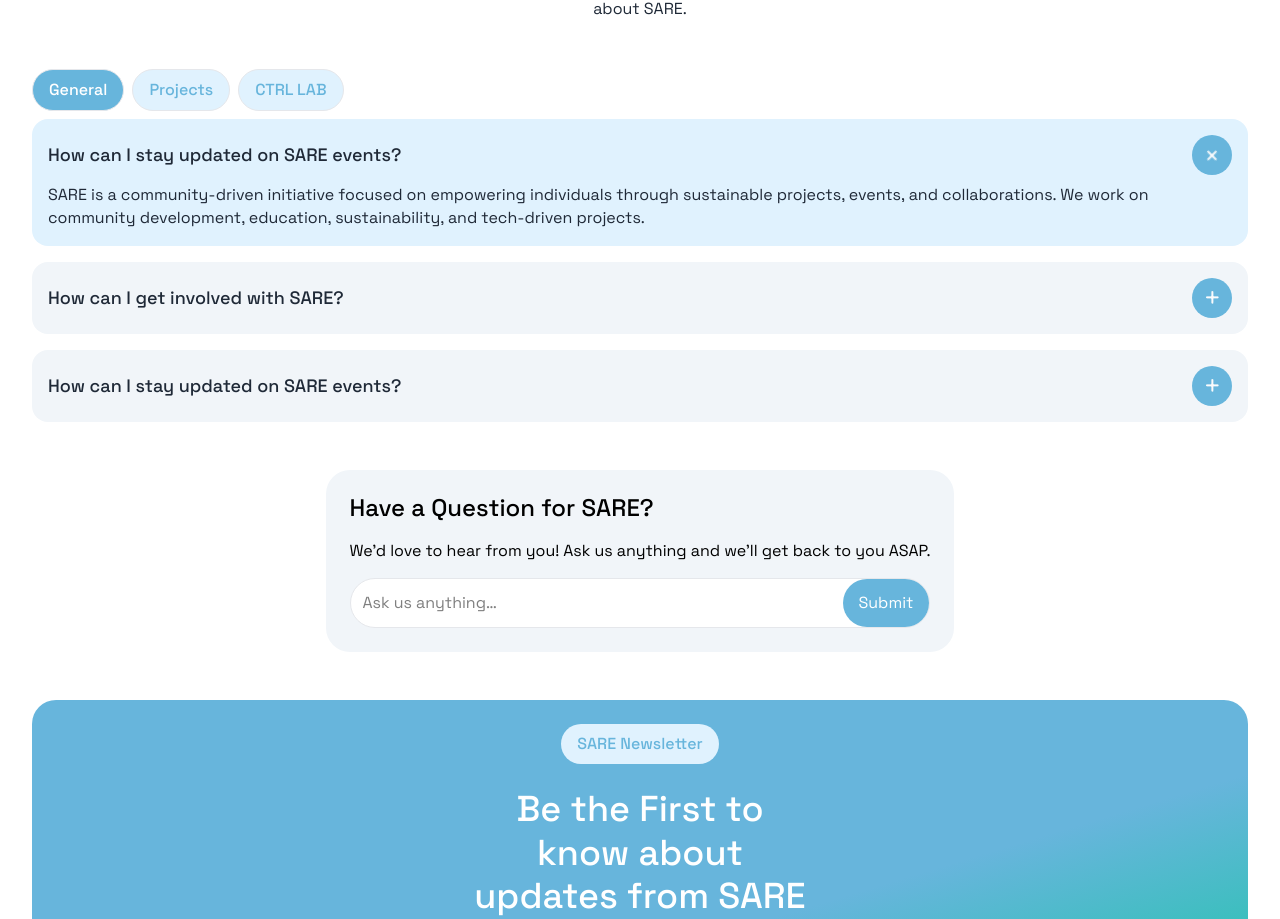
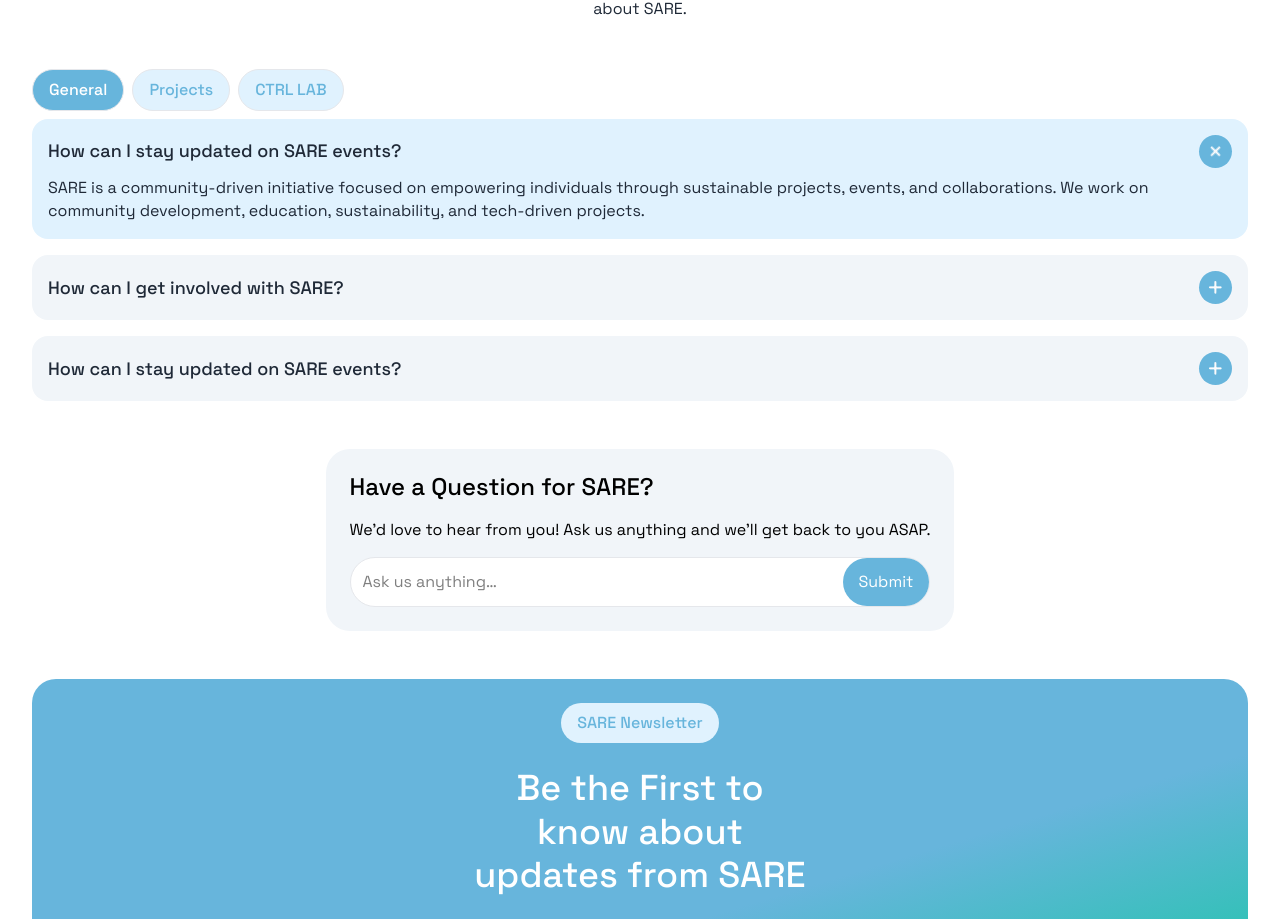
Before and after one commit to SARE-LABS/SARE-Website, a Next.js app: page /application in a window 1280 px wide. Shown: the part 3700-4619 px from the top of the page. Built offline with nearby package versions, Linux system fonts and the light colour scheme.

Commit message:
fixed faq button

```diff
--- a/src/app/components/FAQs.tsx
+++ b/src/app/components/FAQs.tsx
@@ -83,7 +83,7 @@ function FAQs() {
                 }  text-text-primary w-full rounded-[16px] gap-[8px] p-[16px] flex items-start flex-col justify-between`}
               >
                 <div
-                  className="w-full flex items-center justify-between cursor-pointer "
+                  className="w-full flex items-center justify-between cursor-pointer gap-[10px]"
                   onClick={() => toggleFAQ(faq.id)}
                 >
                   <h3 className="font-medium text-[18px] leading-[120%]">
@@ -92,7 +92,7 @@ function FAQs() {
                   <motion.div
                     animate={{ rotate: openFAQ === faq.id ? 45 : 0 }}
                     transition={{ duration: 0.2 }}
-                    className="w-[40px] h-[40px] rounded-full bg-primary-blue flex items-center justify-center"
+                    className="p-[10px]  rounded-full bg-primary-blue flex items-center justify-center"
                   >
                     <Image src={Plus} alt="plus" width={13} height={13} />
                   </motion.div>
```
